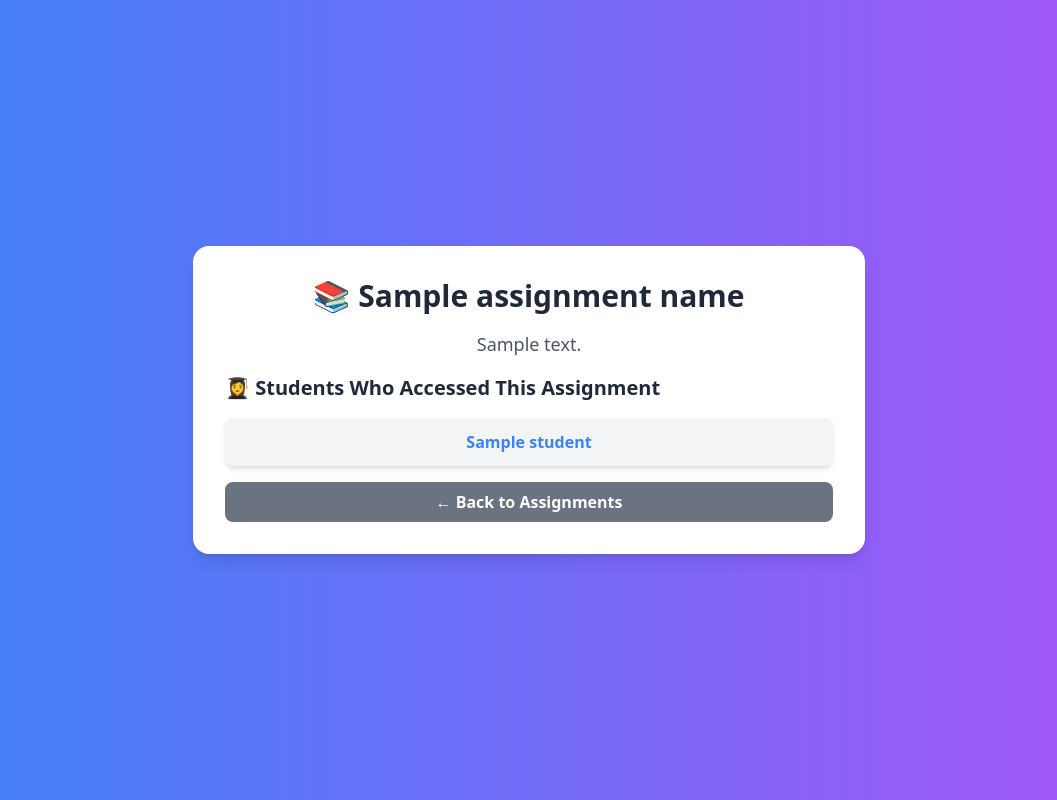
After one commit to ArthurAllilaire/icnoslack, a Flask app: template templates/assignment_details.html in a window 1280 px wide. The commit adds this page. Shown: the whole page, without its empty margins (111-1168 px from the left). Run offline with Flask 3, Linux system fonts and the light colour scheme; the template is opened without the code that fills it: most values are stand-ins (such as "Sample title", 1, 10 or a date in 2020); some libraries are stand-ins or nearby versions.

Commit message:
[WB] feat: add ability for teachers to view assignment details

```diff
--- a/app.py
+++ b/app.py
@@ -329,5 +329,35 @@ def upload():
 def uploaded_file(filename):
     return send_from_directory(app.config['UPLOAD_FOLDER'], filename)
 
+@app.route('/assignment/<int:assignment_id>')
+def assignment_details(assignment_id):
+    """Shows assignment details and students who accessed it."""
+    conn = sqlite3.connect('my_database.db')
+    cursor = conn.cursor()
+
+    # Get assignment details
+    cursor.execute('SELECT assignment_name, assignment_description FROM assignments WHERE id = ?', (assignment_id,))
+    assignment = cursor.fetchone()
+
+    # Get students who accessed this assignment
+    cursor.execute('''
+    SELECT DISTINCT student_name
+    FROM chat_history
+    WHERE assignment_id = ?
+    ORDER BY student_name
+    ''', (assignment_id,))
+
+    students = [row[0] for row in cursor.fetchall()]
+
+    conn.close()
+
+    if not assignment:
+        return "Assignment not found", 404
+
+    return render_template('assignment_details.html', assignment_id=assignment_id,
+                           assignment_name=assignment[0],
+                           assignment_description=assignment[1],
+                           students=students)
+
 if __name__ == '__main__':
     app.run(debug=True)
--- /dev/null
+++ b/templates/assignment_details.html
@@ -0,0 +1,32 @@
+<!DOCTYPE html>
+<html lang="en">
+<head>
+    <meta charset="UTF-8">
+    <meta name="viewport" content="width=device-width, initial-scale=1.0">
+    <title>Assignment Details</title>
+    <script src="https://cdn.tailwindcss.com"></script>
+</head>
+<body class="flex items-center justify-center min-h-screen bg-gradient-to-r from-blue-500 to-purple-500 text-white p-4">
+
+    <div class="space-y-4 bg-white text-gray-800 p-8 rounded-2xl shadow-lg w-full max-w-2xl">
+        <h1 class="text-3xl font-bold mb-4 text-center">📚 {{ assignment_name }}</h1>
+        <p class="text-lg text-gray-600 text-center mb-6">{{ assignment_description }}</p>
+
+        <h2 class="text-xl font-semibold mb-2">👩‍🎓 Students Who Accessed This Assignment</h2>
+        <div class="space-y-2">
+            {% for student in students %}
+                <a href="{{ url_for('student_chat_history', assignment_id=assignment_id, student_name=student) }}"
+                   class="block p-3 bg-gray-100 rounded-lg shadow-md text-blue-500 font-semibold text-center hover:bg-gray-200 transition duration-300">
+                    {{ student }}
+                </a>
+            {% endfor %}
+        </div>
+
+        <button onclick="window.history.back();"
+            class="w-full bg-gray-500 hover:bg-gray-600 text-white font-semibold py-2 px-4 rounded-lg transition duration-300">
+            ← Back to Assignments
+        </button>
+    </div>
+
+</body>
+</html>
--- a/templates/teacher.html
+++ b/templates/teacher.html
@@ -81,6 +81,9 @@
                         {% endfor %}
                     </p>
                     <p class="text-gray-600">🤖 AI Help Level: <span class="font-semibold">{{ assignment.aiHelpLevel }}</span></p>
+                    <a href="{{ url_for('assignment_details', assignment_id=assignment.id) }}" class="mt-4 block inline-block bg-gray-500 hover:bg-gray-600 text-white font-semibold py-2 px-4 rounded-lg transition duration-300">
+                        Assignment details
+                    </a>
                 </div>
             {% endfor %}
         </div>
```
